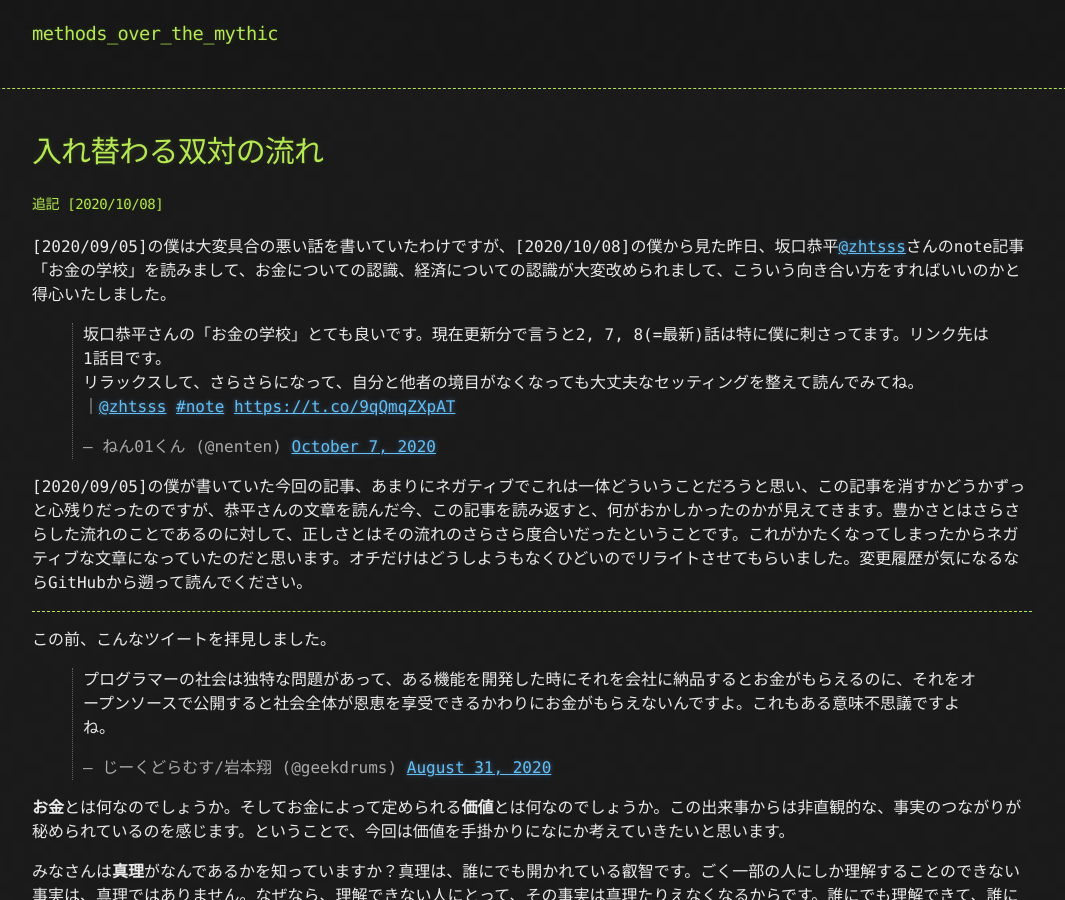
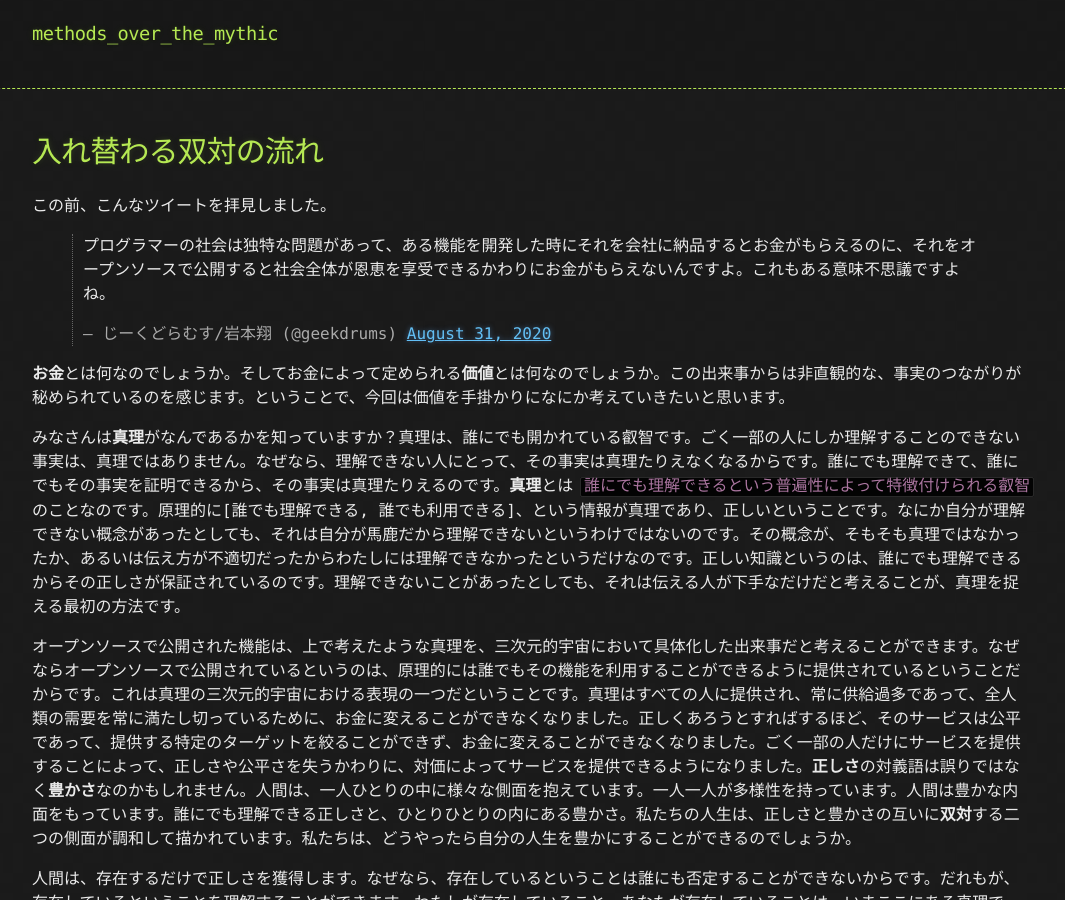
Before and after one commit to nen10/nen10.github.io, a Jekyll site: the page built from methods_over_the_mythic/duality_flow.md, in a window 1280 px wide and 900 px high. Shown: the whole window, without its empty margins (108-1173 px from the left). Built offline with Jekyll 4.4.1, drawn with Linux system fonts in a browser that asks for light colours; comment, search, counter and statistics services are not loaded; our own code applies the rules of GitHub Pages for plain Markdown files.

Commit message:
to simple

```diff
--- a/methods_over_the_mythic/duality_flow.md
+++ b/methods_over_the_mythic/duality_flow.md
@@ -3,16 +3,6 @@ layout: default
 ---
 
 # 入れ替わる双対の流れ
-
-#### 追記 [2020/10/08]
-
-[2020/09/05]の僕は大変具合の悪い話を書いていたわけですが、[2020/10/08]の僕から見た昨日、坂口恭平[@zhtsss](https://twitter.com/zhtsss)さんのnote記事「お金の学校」を読みまして、お金についての認識、経済についての認識が大変改められまして、こういう向き合い方をすればいいのかと得心いたしました。
-
-<blockquote class="twitter-tweet"><p lang="ja" dir="ltr">坂口恭平さんの「お金の学校」とても良いです。現在更新分で言うと2, 7, 8(=最新)話は特に僕に刺さってます。リンク先は1話目です。<br>リラックスして、さらさらになって、自分と他者の境目がなくなっても大丈夫なセッティングを整えて読んでみてね。<br>｜<a href="https://twitter.com/zhtsss?ref_src=twsrc%5Etfw">@zhtsss</a> <a href="https://twitter.com/hashtag/note?src=hash&amp;ref_src=twsrc%5Etfw">#note</a> <a href="https://t.co/9qQmqZXpAT">https://t.co/9qQmqZXpAT</a></p>&mdash; ねん01くん (@nenten) <a href="https://twitter.com/nenten/status/1313697534083096577?ref_src=twsrc%5Etfw">October 7, 2020</a></blockquote> <script async src="https://platform.twitter.com/widgets.js" charset="utf-8"></script>
-
-[2020/09/05]の僕が書いていた今回の記事、あまりにネガティブでこれは一体どういうことだろうと思い、この記事を消すかどうかずっと心残りだったのですが、恭平さんの文章を読んだ今、この記事を読み返すと、何がおかしかったのかが見えてきます。豊かさとはさらさらした流れのことであるのに対して、正しさとはその流れのさらさら度合いだったということです。これがかたくなってしまったからネガティブな文章になっていたのだと思います。オチだけはどうしようもなくひどいのでリライトさせてもらいました。変更履歴が気になるならGitHubから遡って読んでください。
-
--------------
 
 この前、こんなツイートを拝見しました。
 
```
